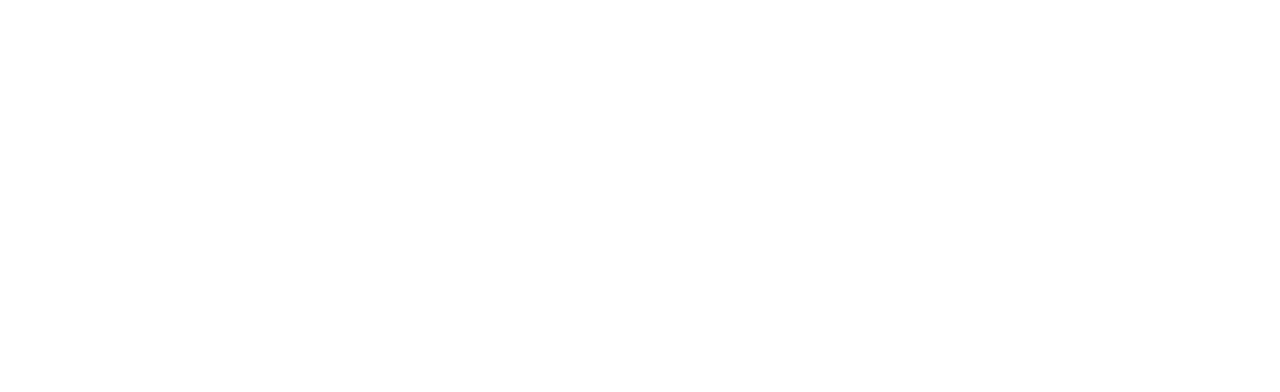
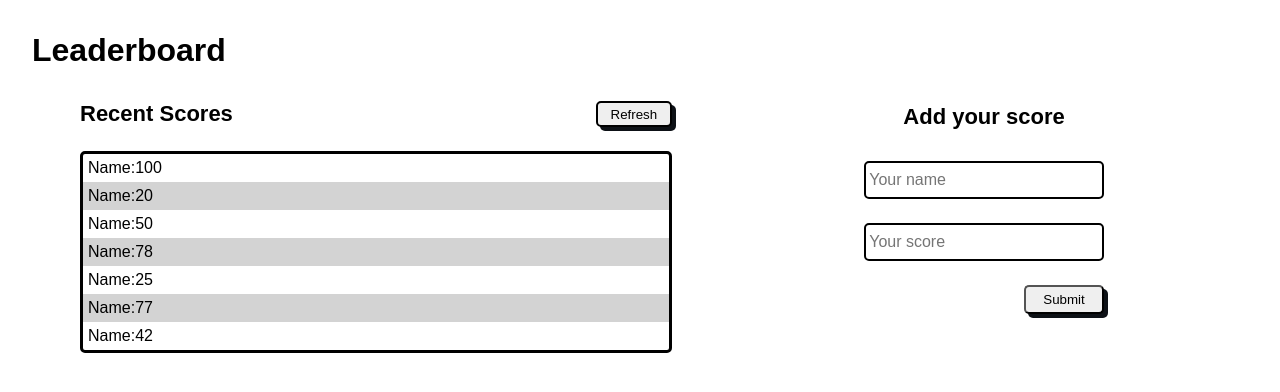
Before and after one commit to Sammy3000/leaderboard-API, a website built with webpack: page src/index.html in a window 1280 px wide. Built offline with nearby package versions, Linux system fonts and the light colour scheme.

Commit message:
modify html css to structure the leaderboard

```diff
--- a/src/index.html
+++ b/src/index.html
@@ -1,11 +1,41 @@
 <!DOCTYPE html>
-<html>
+<html lang="en">
   <head>
-    <meta charset="utf-8" />
-
-    <title>Leaderboard</title>
+    <meta charset="UTF-8" />
+    <meta http-equiv="X-UA-Compatible" content="IE=edge" />
+    <meta name="viewport" content="width=device-width, initial-scale=1.0" />
+    <link rel="stylesheet" href="style.css" />
+    <title>leaderboard</title>
   </head>
   <body>
+    <nav class="logo-name">Leaderboard</nav>
+    <div class="container">
+      <div class="output-score">
+        <div class="output-head">
+          <h1>Recent Scores</h1>
+          <button class="refresh-btn">Refresh</button>
+        </div>
+
+        <ul class="output-list">
+          <li>Name:100</li>
+          <li>Name:20</li>
+          <li>Name:50</li>
+          <li>Name:78</li>
+          <li>Name:25</li>
+          <li>Name:77</li>
+          <li>Name:42</li>
+        </ul>
+      </div>
+      <div class="input-score">
+        <h1>Add your score</h1>
+        <form class="input-form">
+          <input type="text" class="input" placeholder="Your name" />
+          <input type="text" class="input" placeholder="Your score" />
+          <button class="input-btn">Submit</button>
+        </form>
+      </div>
+    </div>
+
     <script src="index.js"></script>
   </body>
 </html>
--- a/src/style.css
+++ b/src/style.css
@@ -0,0 +1,83 @@
+* {
+  margin: 0;
+  padding: 0;
+  box-sizing: border-box;
+}
+body {
+  height: 100vh;
+  width: 100%;
+  background: #fff;
+  font-family: Arial, Helvetica, sans-serif;
+}
+.logo-name {
+  width: 100%;
+  padding: 2rem 2rem;
+  font-size: 2rem;
+  font-weight: 700;
+}
+.container {
+  display: flex;
+  gap: 1rem;
+}
+.output-score {
+  width: 50%;
+  display: flex;
+  flex-direction: column;
+  gap: 1.5rem;
+  margin-left: 5rem;
+}
+.output-head {
+  display: flex;
+  justify-content: space-between;
+}
+.refresh-btn {
+  border: 2px solid black;
+  padding: 0.2rem 0.8rem;
+  border-radius: 5px;
+  box-shadow: 4px 4px 0 0 #0d1116;
+}
+.output-list {
+  display: flex;
+  flex-direction: column;
+  list-style: none;
+  border: 3px solid black;
+  border-radius: 5px;
+}
+.output-list li {
+  padding: 5px 5px;
+}
+.output-list li:nth-child(even) {
+  background-color: lightgray;
+}
+
+.input-score {
+  width: 50%;
+  display: flex;
+  flex-direction: column;
+  line-height: 2rem;
+  gap: 1.75rem;
+  align-items: center;
+}
+
+.input-form {
+  display: flex;
+  flex-direction: column;
+  gap: 1.5rem;
+}
+.input {
+  padding: 0.5rem 0.2rem;
+  width: 15rem;
+  border: 2px solid black;
+  font-size: 1rem;
+  border-radius: 5px;
+}
+.input-btn {
+  padding: 0.3rem 0.2rem;
+  width: 5rem;
+  margin-left: 10rem;
+  border-radius: 5px;
+  box-shadow: 4px 4px 0 0 #0d1116;
+}
+h1 {
+  font-size: 22px;
+}
```
